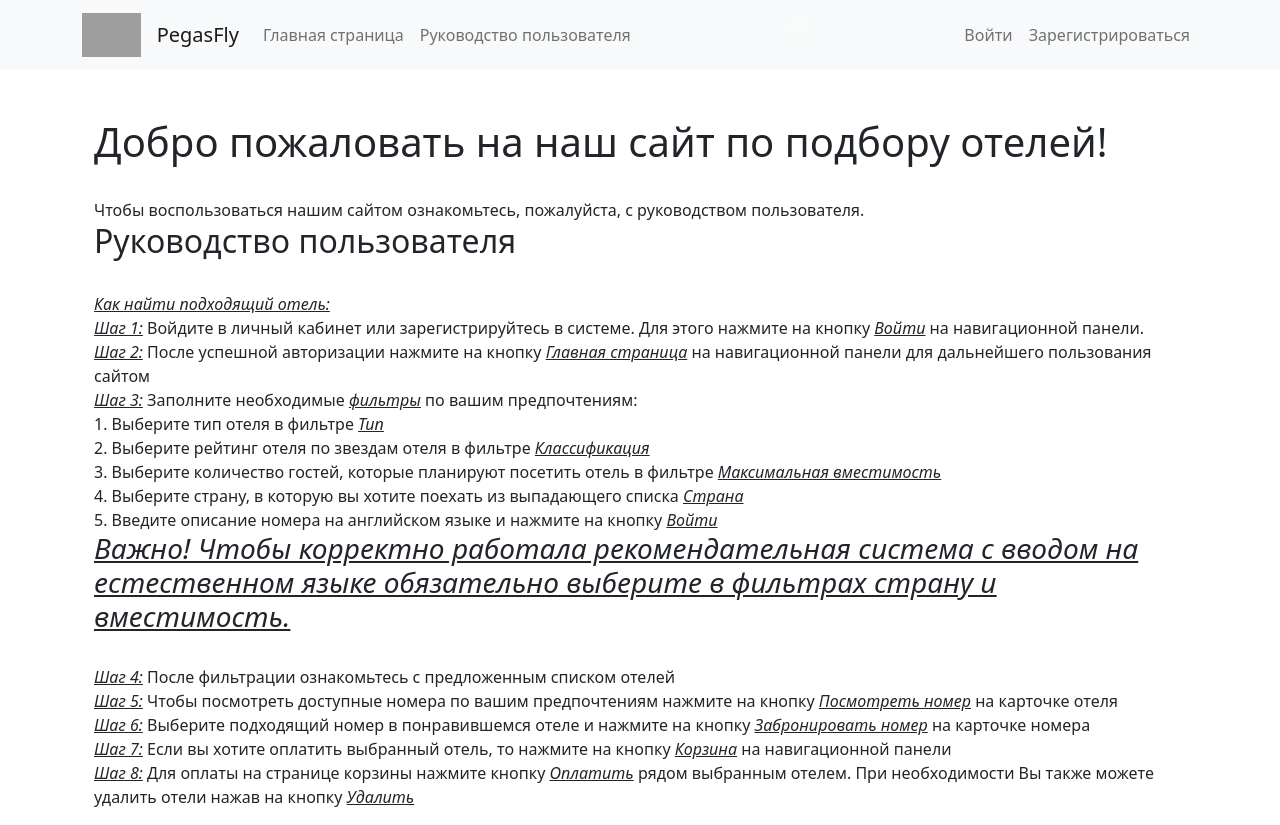
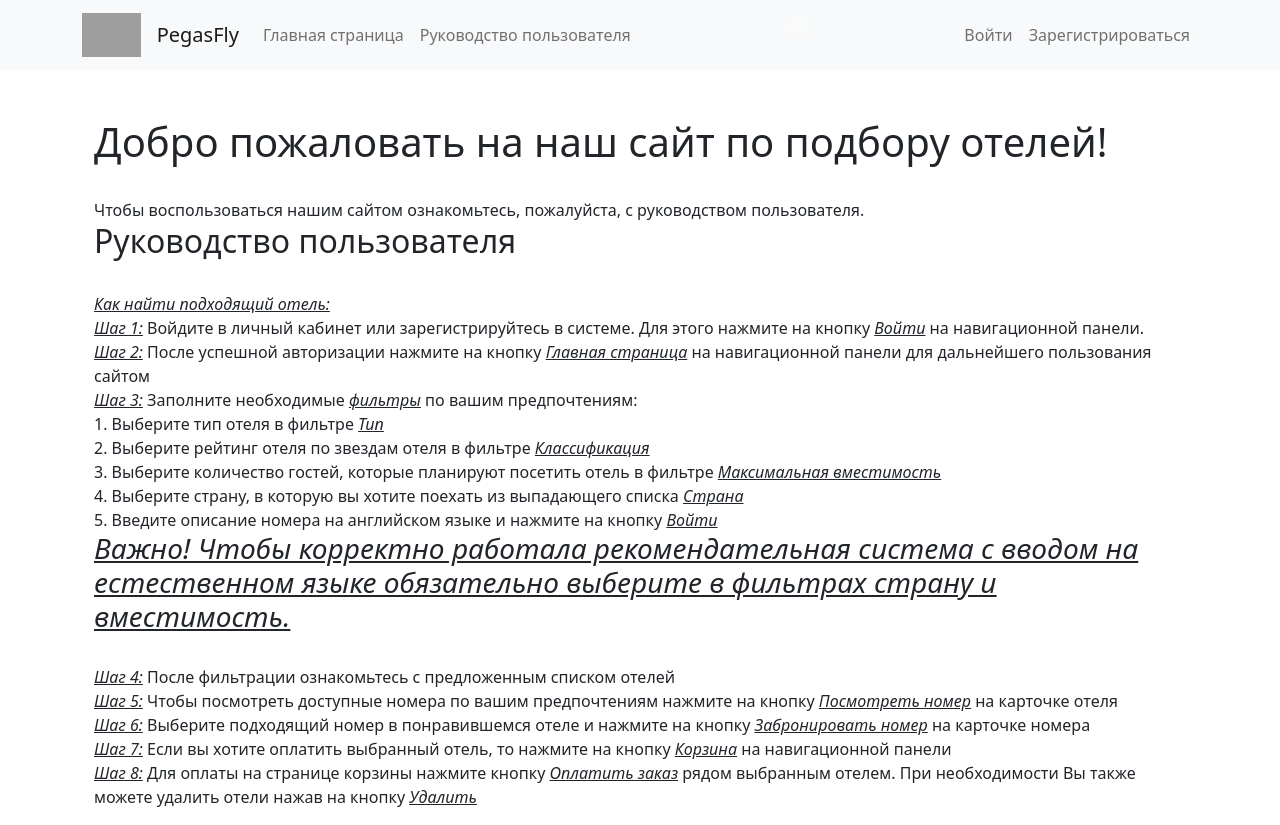
Before and after one commit to ElizavetaRysyeva/ver_last_ver, a React (Create React App) app in the folder frontend/: page /guide in a window 1280 px wide. Built offline with nearby package versions, Linux system fonts and the light colour scheme; grey boxes are pictures that could not be loaded.

Commit message:
upd guide

```diff
--- a/frontend/src/components/guide.jsx
+++ b/frontend/src/components/guide.jsx
@@ -23,7 +23,7 @@ const Guide = () => {
                     <em><u>Шаг 5:</u></em> Чтобы посмотреть доступные номера по вашим предпочтениям нажмите на кнопку <em><u>Посмотреть номер</u></em> на карточке отеля <br />
                     <em><u>Шаг 6:</u></em> Выберите подходящий номер в понравившемся отеле и нажмите на кнопку <em><u>Забронировать номер</u></em> на карточке номера<br />
                     <em><u>Шаг 7:</u></em> Если вы хотите оплатить выбранный отель, то нажмите на кнопку <em><u>Корзина</u></em> на навигационной панели <br />
-                    <em><u>Шаг 8:</u></em> Для оплаты на странице корзины нажмите кнопку <em><u>Оплатить</u></em> рядом выбранным отелем. При необходимости Вы также можете удалить отели нажав на кнопку <em><u>Удалить</u></em></p>
+                    <em><u>Шаг 8:</u></em> Для оплаты на странице корзины нажмите кнопку <em><u>Оплатить заказ</u></em> рядом выбранным отелем. При необходимости Вы также можете удалить отели нажав на кнопку <em><u>Удалить</u></em></p>
                 </Col>
             </Row>
         </Container>
```
